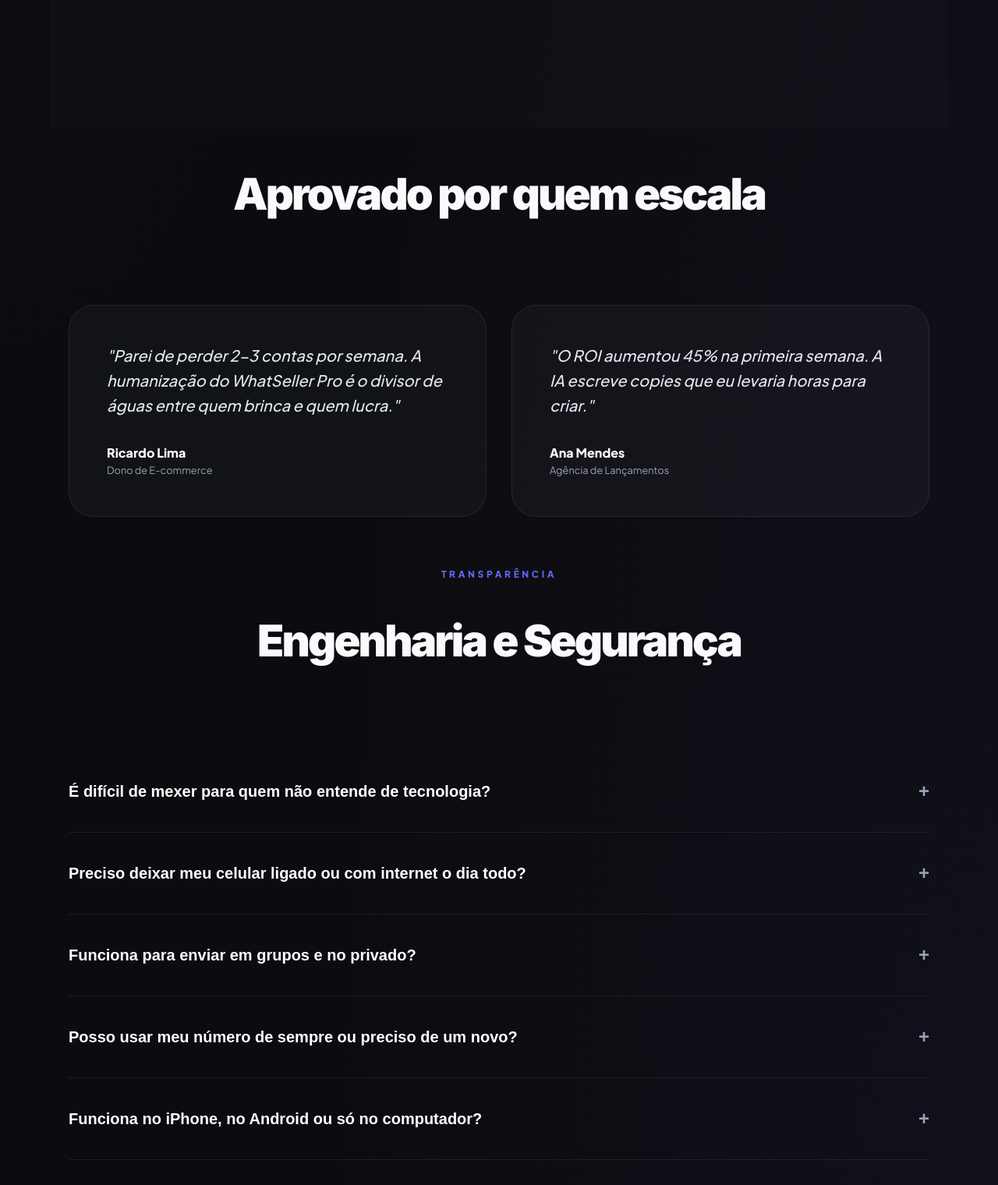
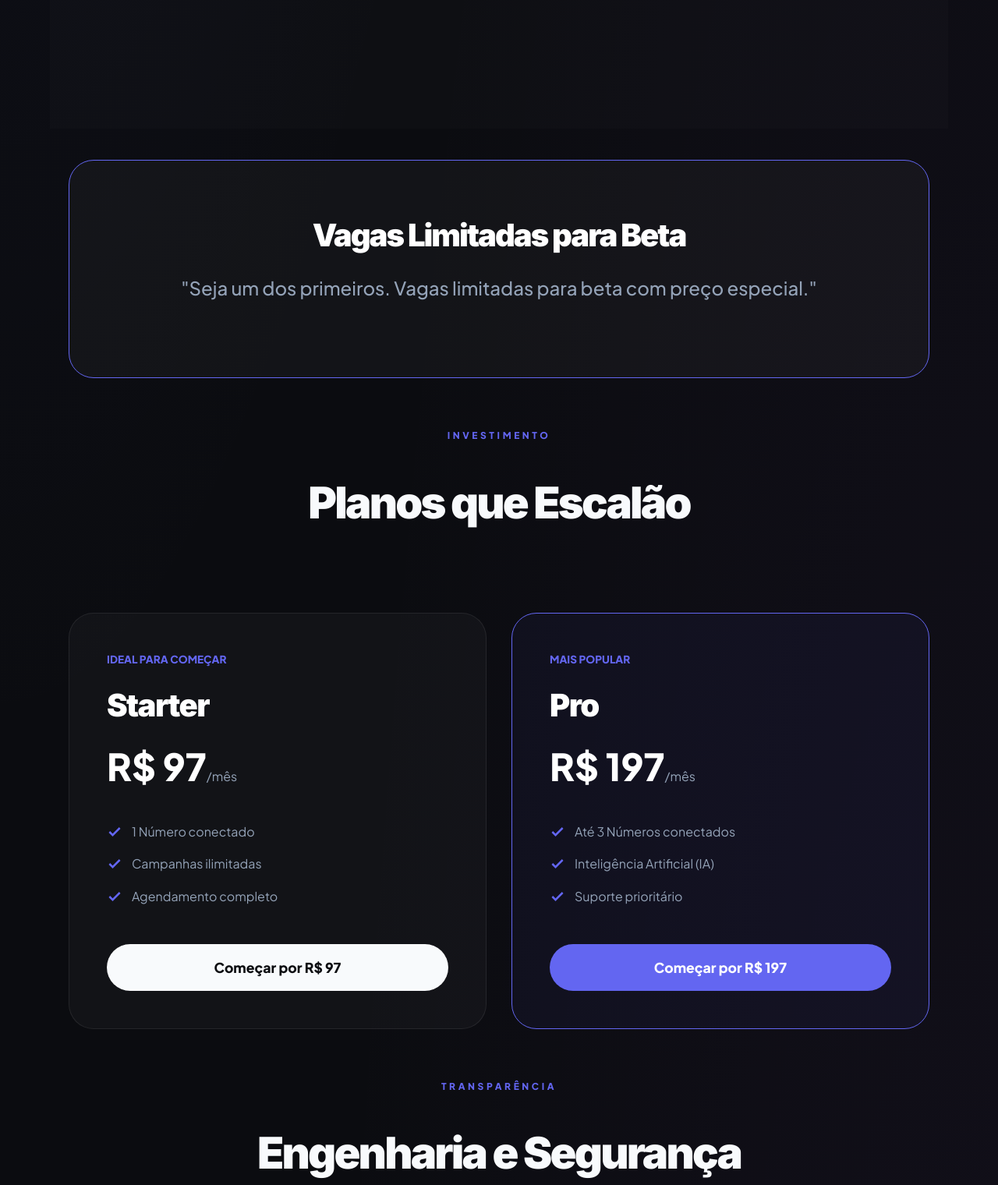
Before and after one commit to cleiltonrodriguesofc/whatsapp_seller, a Python web app: template core/presentation/web/templates/landing.html in a window 1280 px wide. Shown: the part 4760-6280 px from the top of the page at 78% size. Run offline with Jinja, Linux system fonts and the light colour scheme; the template is opened without the code that fills it, so the values that code supplies are empty.

Commit message:
feat(landing): update to paid beta model with pricing and metrics

```diff
--- a/core/presentation/web/templates/landing.html
+++ b/core/presentation/web/templates/landing.html
@@ -525,7 +525,7 @@
 {% block nav_actions %}
 <div class="nav-btn-group">
     <a href="/login" class="nav-link-pro">Entrar</a>
-    <a href="/register" class="btn-nav-pro">Começar Grátis</a>
+    <a href="/register" class="btn-nav-pro">Começar por R$ 97</a>
 </div>
 {% endblock %}
 
@@ -536,7 +536,7 @@
     <p class="hero-subtitle reveal">A ferramenta simples e poderosa para quem quer vender mais no WhatsApp sem perder
         tempo com envios manuais.</p>
     <div class="reveal">
-        <a href="/register" class="btn-main">Começar Agora Gratis</a>
+        <a href="/register" class="btn-main">Começar por R$ 97</a>
     </div>
 
     <div class="hero-mockup-container reveal">
@@ -548,12 +548,12 @@
 <section class="container">
     <div class="stats-row">
         <div class="stat-item reveal">
-            <div class="stat-val">3.2M</div>
-            <div class="stat-label">Mensagens de Sucesso</div>
+            <div class="stat-val" style="font-size: 2.5rem;">Beta Aberto</div>
+            <div class="stat-label">Vagas Limitadas</div>
         </div>
         <div class="stat-item reveal">
-            <div class="stat-val">99.8%</div>
-            <div class="stat-label">Uptime Garantido</div>
+            <div class="stat-val">24/7</div>
+            <div class="stat-label">Hospedagem em Nuvem</div>
         </div>
         <div class="stat-item reveal">
             <div class="stat-val">100%</div>
@@ -638,20 +638,64 @@
 </section>
 
 <!-- TESTIMONIALS -->
+<!-- BETA NOTICE (REPLACING TESTIMONIALS) -->
 <section class="container section-padding">
-    <h2 class="section-title">Aprovado por quem escala</h2>
+    <div style="text-align: center; background: var(--surface); border: 1px solid var(--primary); padding: 4rem; border-radius: 32px;" class="reveal">
+        <h2 class="section-title" style="margin-bottom: 1rem; font-size: 2.5rem; color: #fff;">Vagas Limitadas para Beta</h2>
+        <p class="testi-text" style="font-style: normal; font-size: 1.5rem; color: var(--text-muted);">"Seja um dos primeiros. Vagas limitadas para beta com preço especial."</p>
+    </div>
+</section>
+
+<!-- PRICING SECTION -->
+<section id="pricing" class="container section-padding">
+    <span class="section-tag">Investimento</span>
+    <h2 class="section-title">Planos que Escalão</h2>
+
     <div class="testi-row">
-        <div class="testi-card reveal">
-            <p class="testi-text">"Parei de perder 2-3 contas por semana. A humanização do WhatSeller Pro é o divisor de
-                águas entre quem brinca e quem lucra."</p>
-            <div style="font-weight: 800; color: white;">Ricardo Lima</div>
-            <div style="font-size: 0.8rem; color: var(--text-muted);">Dono de E-commerce</div>
+        <div class="testi-card reveal" style="border-color: var(--border);">
+            <div style="font-size: 0.85rem; color: var(--primary); font-weight: 800; margin-bottom: 1rem; text-transform: uppercase;">Ideal para começar</div>
+            <h3 class="bento-title" style="font-size: 2.5rem; margin-bottom: 0.5rem;">Starter</h3>
+            <div style="font-size: 3rem; font-weight: 900; color: white; margin-bottom: 2rem;">R$ 97<span style="font-size: 1rem; color: var(--text-muted); font-weight: 400;">/mês</span></div>
+
+            <ul style="list-style: none; margin-bottom: 3rem; color: var(--text-muted);">
+                <li style="margin-bottom: 1rem; display: flex; align-items: center; gap: 0.75rem;">
+                    <svg width="20" height="20" viewBox="0 0 24 24" fill="none" stroke="var(--primary)" stroke-width="3"><polyline points="20 6 9 17 4 12"></polyline></svg>
+                    1 Número conectado
+                </li>
+                <li style="margin-bottom: 1rem; display: flex; align-items: center; gap: 0.75rem;">
+                    <svg width="20" height="20" viewBox="0 0 24 24" fill="none" stroke="var(--primary)" stroke-width="3"><polyline points="20 6 9 17 4 12"></polyline></svg>
+                    Campanhas ilimitadas
+                </li>
+                <li style="margin-bottom: 1rem; display: flex; align-items: center; gap: 0.75rem;">
+                    <svg width="20" height="20" viewBox="0 0 24 24" fill="none" stroke="var(--primary)" stroke-width="3"><polyline points="20 6 9 17 4 12"></polyline></svg>
+                    Agendamento completo
+                </li>
+            </ul>
+
+            <a href="/register" class="btn-main" style="width: 100%; text-align: center; padding: 1rem;">Começar por R$ 97</a>
         </div>
-        <div class="testi-card reveal">
-            <p class="testi-text">"O ROI aumentou 45% na primeira semana. A IA escreve copies que eu levaria horas para
-                criar."</p>
-            <div style="font-weight: 800; color: white;">Ana Mendes</div>
-            <div style="font-size: 0.8rem; color: var(--text-muted);">Agência de Lançamentos</div>
+
+        <div class="testi-card reveal" style="border-color: var(--primary); background: rgba(99, 102, 241, 0.05);">
+            <div style="font-size: 0.85rem; color: var(--primary); font-weight: 800; margin-bottom: 1rem; text-transform: uppercase;">Mais popular</div>
+            <h3 class="bento-title" style="font-size: 2.5rem; margin-bottom: 0.5rem;">Pro</h3>
+            <div style="font-size: 3rem; font-weight: 900; color: white; margin-bottom: 2rem;">R$ 197<span style="font-size: 1rem; color: var(--text-muted); font-weight: 400;">/mês</span></div>
+
+            <ul style="list-style: none; margin-bottom: 3rem; color: var(--text-muted);">
+                <li style="margin-bottom: 1rem; display: flex; align-items: center; gap: 0.75rem;">
+                    <svg width="20" height="20" viewBox="0 0 24 24" fill="none" stroke="var(--primary)" stroke-width="3"><polyline points="20 6 9 17 4 12"></polyline></svg>
+                    Até 3 Números conectados
+                </li>
+                <li style="margin-bottom: 1rem; display: flex; align-items: center; gap: 0.75rem;">
+                    <svg width="20" height="20" viewBox="0 0 24 24" fill="none" stroke="var(--primary)" stroke-width="3"><polyline points="20 6 9 17 4 12"></polyline></svg>
+                    Inteligência Artificial (IA)
+                </li>
+                <li style="margin-bottom: 1rem; display: flex; align-items: center; gap: 0.75rem;">
+                    <svg width="20" height="20" viewBox="0 0 24 24" fill="none" stroke="var(--primary)" stroke-width="3"><polyline points="20 6 9 17 4 12"></polyline></svg>
+                    Suporte prioritário
+                </li>
+            </ul>
+
+            <a href="/register" class="btn-main" style="width: 100%; text-align: center; padding: 1rem; background: var(--primary); color: white;">Começar por R$ 197</a>
         </div>
     </div>
 </section>
@@ -750,7 +794,7 @@
     <div class="final-cta-gradient reveal">
         <h2 class="hero-title final-cta-title">Pronto para parar de perder tempo?</h2>
         <div style="margin-top: 3rem;">
-            <a href="/register" class="btn-main">Começar Minha Jornada Grátis</a>
+            <a href="/register" class="btn-main">Começar por R$ 97</a>
         </div>
     </div>
 </section>
```
Also changed, not shown: tests/integration/test_branding_v2.py (+1 -1 lines).
